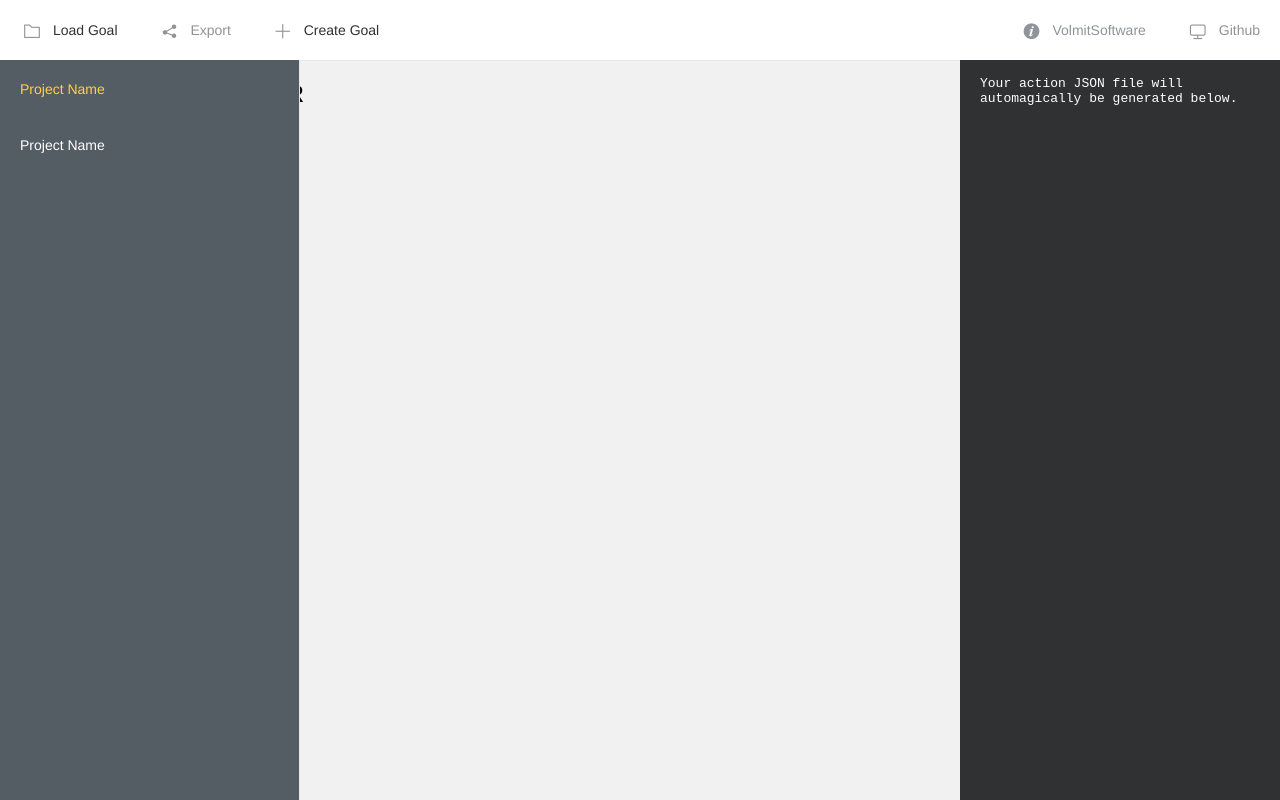
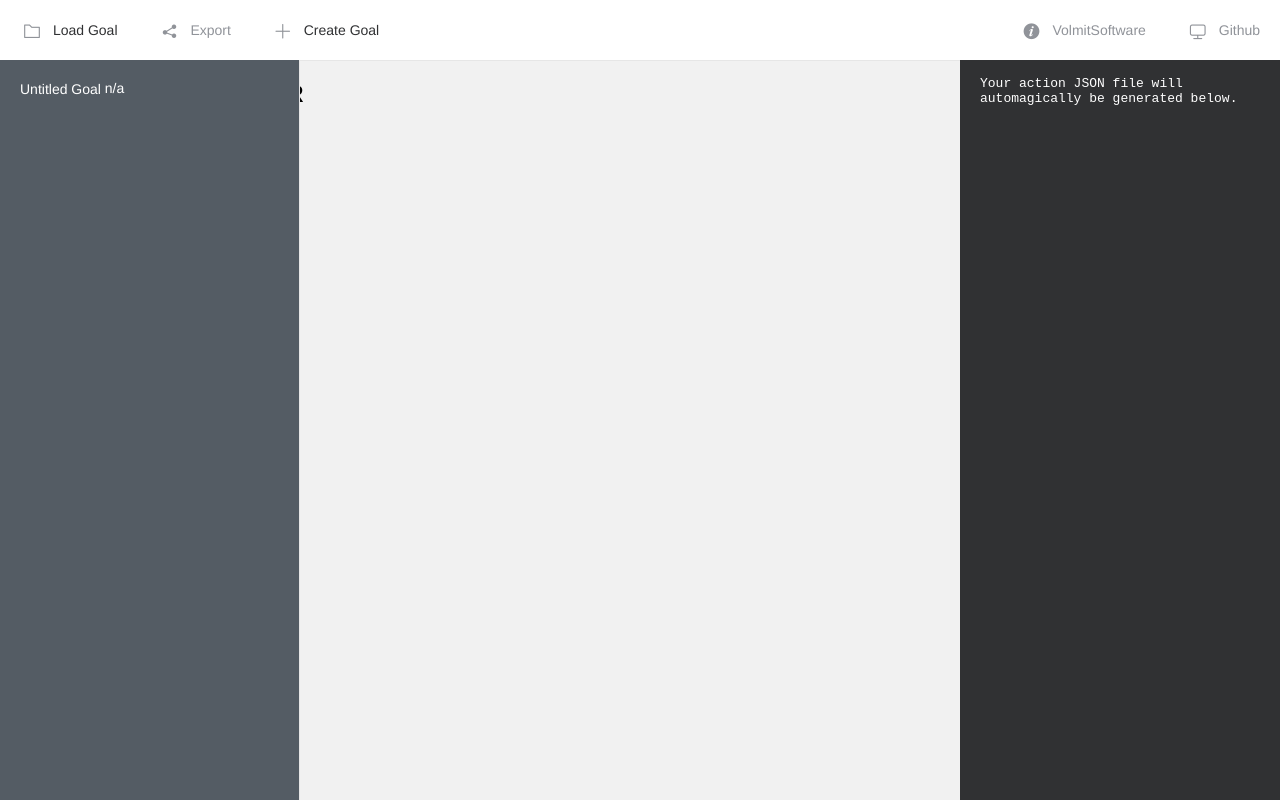
Before and after one commit to DavidRockin/reAction, a Vue app: page / in a window 1280 px wide. Both pictures are taken after a click on the item "Create Goal". Built offline with nearby package versions, Linux system fonts and the light colour scheme.

Commit message:
implementing a store

```diff
--- a/package.json
+++ b/package.json
@@ -9,7 +9,8 @@
   },
   "dependencies": {
     "element-ui": "^2.3.4",
-    "vue": "^2.5.16"
+    "vue": "^2.5.16",
+    "vuex": "^3.1.1"
   },
   "engines": {
     "node": ">=6"
--- a/src/components/template/Sidebar.vue
+++ b/src/components/template/Sidebar.vue
@@ -4,22 +4,33 @@
                  background-color="#545c64"
                  text-color="#fff"
                  active-text-color="#ffd04b"
-                 default-active="1"
+                 @select='changeProject'
         >
-            <el-menu-item index="1">
-                <span>Project Name</span>
-            </el-menu-item>
-            <el-menu-item index="2">
-                <span>Project Name</span>
+            <el-menu-item v-for='(p, k) in projects' :key='k' :index='k'>
+                <span>{{ p.name || 'Untitled Project' }}</span> {{ defaultProject.name || 'n/a' }}
             </el-menu-item>
         </el-menu>
     </el-aside>
 </template>
 
 <script>
-  export default {
-    name: 'Sidebar.vue'
-  }
+    import { ReactStore } from '../../store/react'
+    export default {
+        name: 'Sidebar.vue',
+        data() {
+            return {
+                defaultProject: 0
+            }
+        },
+        computed: {
+            projects: () => ReactStore.state.goals
+        },
+        methods: {
+            changeProject (i) {
+                this.defaultProject = this.projects[i] || null
+            }
+        }
+    }
 </script>
 
 <style scoped>
--- a/src/components/template/Toolbar.vue
+++ b/src/components/template/Toolbar.vue
@@ -1,13 +1,13 @@
 <template>
     <el-header style="padding: 0">
-        <el-menu :default-active="activeIndex" class="el-menu-demo" mode="horizontal">
+        <el-menu :default-active='activeIndex + ""' class="el-menu-demo" mode="horizontal">
             <el-menu-item>
                 <i class="el-icon-folder"></i> Load Goal
             </el-menu-item>
             <el-menu-item>
                 <i class="el-icon-share"></i> Export
             </el-menu-item>
-            <el-menu-item>
+            <el-menu-item @click="newGoal()">
                 <i class="el-icon-plus"></i> Create Goal
             </el-menu-item>
             <el-menu-item style="float:right" @click="newTab('https://github.com/DavidRockin/reAction')">
@@ -21,12 +21,23 @@
 </template>
 
 <script>
+    import { ReactStore } from '../../store/react'
   export default {
     name: 'Toolbar',
+      data() {
+        return {
+            activeIndex: 0
+        }
+      },
     methods: {
       newTab(href) {
         window.open(href, '_blank');
-      }
+      },
+        newGoal() {
+          ReactStore.commit('newGoal', {
+              name: `Untitled Goal`
+          })
+        }
     }
   }
 </script>
--- a/src/main.js
+++ b/src/main.js
@@ -2,7 +2,9 @@ import Vue from 'vue'
 import ElementUI from 'element-ui'
 import 'element-ui/lib/theme-chalk/index.css'
 import App from './App.vue'
+import { ReactStore } from './store/react'
 
+Vue.use(ReactStore)
 Vue.use(ElementUI)
 
 new Vue({
--- /dev/null
+++ b/src/store/react.js
@@ -0,0 +1,16 @@
+import Vue from 'vue'
+import Vuex from 'vuex'
+
+Vue.use(Vuex)
+
+export const ReactStore = new Vuex.Store({
+    state: {
+        actions: [],
+        goals: []
+    },
+    mutations: {
+        newGoal (state, goal) {
+            state.goals.push(goal)
+        }
+    }
+})
```
Also changed, not shown: 1 other file (tests, documents, lock files or other folders).
